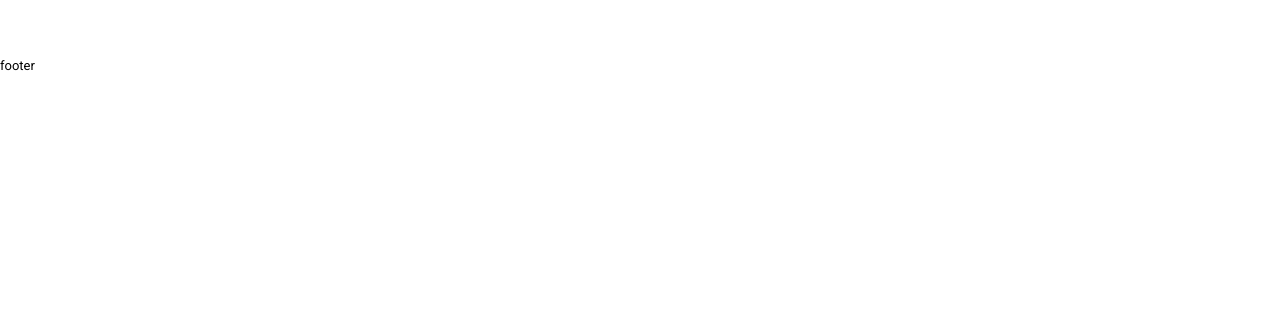
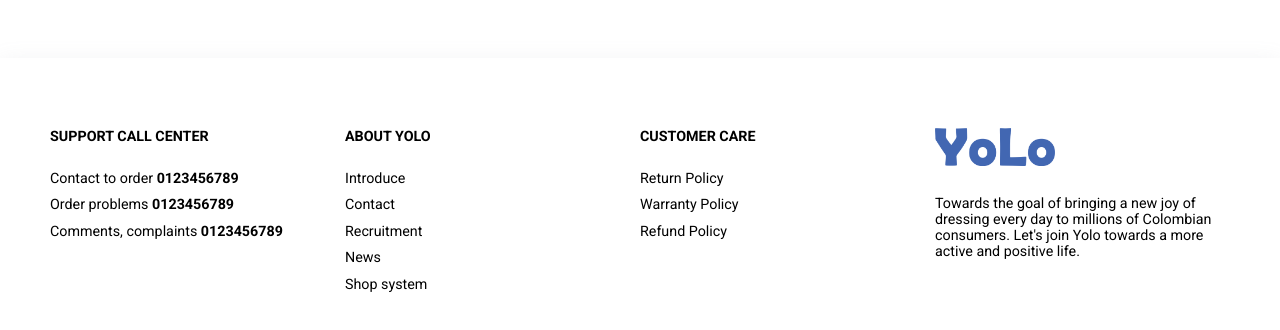
Before and after one commit to repleyva/ecommerce-app, a React (Create React App) app: page / in a window 1280 px wide. Shown: the part 868-1198 px from the top of the page. Before the commit the page ends 941 px from the top, so only its background shows below. Built offline with nearby package versions, Linux system fonts and the light colour scheme.

Commit message:
Make footer

```diff
--- a/src/app.scss
+++ b/src/app.scss
@@ -2,7 +2,7 @@
 @import url("https://fonts.googleapis.com/css2?family=Roboto:ital,wght@0,100;0,300;0,400;0,500;0,700;0,900;1,100;1,300;1,400;1,500;1,700;1,900&display=swap");
 @import url("https://fonts.googleapis.com/css2?family=M+PLUS+Rounded+1c:wght@100;300;400;500;700;800;900&display=swap");
 
-/* Reseteamos las variables por defecto del sistema */
+/* Reseteamos las valiables por defecto del sistema */
 
 * {
   padding: 0;
@@ -37,6 +37,10 @@ a {
 	cursor: pointer;
 }
 
+a:hover {
+	color: $main-color;
+}
+
 @each $color, $val in $colors {
   .color-#{$color} {
     color: $val;
@@ -47,18 +51,24 @@ a {
   }
 }
 
-@each $var in $numbers {
-  .grid-col-md-#{$var} {
+@each $val in $numbers {
+    .grid-col-#{$val} {
+        grid-template-columns: repeat($val, 1fr);
+    }
+}
+
+@each $val in $numbers {
+  .grid-col-md-#{$val} {
     @include tablet {
-      grid-template-columns: repeat($var, 1fr);
+      grid-template-columns: repeat($val, 1fr);
     }
   }
 }
 
-@each $var in $numbers {
-  .grid-col-sm-#{$var} {
+@each $val in $numbers {
+  .grid-col-sm-#{$val} {
     @include mobile {
-      grid-template-columns: repeat($var, 1fr);
+      grid-template-columns: repeat($val, 1fr);
     }
   }
 }
--- a/src/components/Footer.js
+++ b/src/components/Footer.js
@@ -1,11 +1,112 @@
-import React from 'react'
+import React from "react";
+import { Link } from "react-router-dom";
+import logo from "../assets/images/Logo-2.png";
+import Grid from "./Grid";
+
+const footerAboutLinks = [
+  {
+    display: "Introduce",
+    path: "/about",
+  },
+  {
+    display: "Contact",
+    path: "/about",
+  },
+  {
+    display: "Recruitment",
+    path: "/about",
+  },
+  {
+    display: "News",
+    path: "/about",
+  },
+  {
+    display: "Shop system",
+    path: "/about",
+  },
+];
+
+const footerCustomerLinks = [
+  {
+    display: "Return Policy",
+    path: "/about",
+  },
+  {
+    display: "Warranty Policy",
+    path: "/about",
+  },
+  {
+    display: "Refund Policy",
+    path: "/about",
+  },
+];
+
+const footerContactNumber = [
+  {
+    display: "Contact to order",
+    number: "0123456789",
+  },
+  {
+    display: "Order problems",
+    number: "0123456789",
+  },
+  {
+    display: "Comments, complaints",
+    number: "0123456789",
+  },
+];
 
 const Footer = () => {
-	return (
-		<div>
-			footer
-		</div>
-	)
-}
+  return (
+    <footer className="footer">
+      <div className="container">
+        <Grid col={4} mdCol={2} smCol={1} gap={10}>
+          <div>
+            <div className="footer__title">Support call center</div>
+            <div className="footer__content">
+              {footerContactNumber.map((item, index) => (
+                <p key={index}>
+                  {item.display} <strong>{item.number}</strong>
+                </p>
+              ))}
+            </div>
+          </div>
+          <div>
+            <div className="footer__title">About Yolo</div>
+            <div className="footer__content">
+              {footerAboutLinks.map((item, index) => (
+                <p key={index}>
+                  <Link to={item.path}>{item.display}</Link>
+                </p>
+              ))}
+            </div>
+          </div>
+          <div>
+            <div className="footer__title">Customer care</div>
+            <div className="footer__content">
+              {footerCustomerLinks.map((item, index) => (
+                <p key={index}>
+                  <Link to={item.path}>{item.display}</Link>
+                </p>
+              ))}
+            </div>
+          </div>
+          <div className="footer__about">
+            <p>
+              <Link to="/">
+                <img src={logo} className="footer__logo" alt="" />
+              </Link>
+            </p>
+            <p>
+              Towards the goal of bringing a new joy of dressing every day to
+              millions of Colombian consumers. Let's join Yolo towards a more
+              active and positive life.
+            </p>
+          </div>
+        </Grid>
+      </div>
+    </footer>
+  );
+};
 
-export default Footer
+export default Footer;
--- a/src/components/Grid.js
+++ b/src/components/Grid.js
@@ -7,8 +7,8 @@ const Grid = (props) => {
   };
 
   const col = props.col && `grid-col-${props.col}`;
-  const mdCol = props.mdCol && `grid-col-${props.mdCol}`;
-  const smCol = props.smCol && `grid-col-${props.smCol}`;
+  const mdCol = props.mdCol && `grid-col-md-${props.mdCol}`;
+  const smCol = props.smCol && `grid-col-sm-${props.smCol}`;
 
   return (
     <div className={`grid ${col} ${mdCol} ${smCol}`} style={style}>
--- a/src/index.scss
+++ b/src/index.scss
@@ -1,4 +1,6 @@
 @import "./sass/variables";
 @import "./sass/mixins";
 @import "./app";
+
 @import "./sass/components/header";
+@import "./sass/components/footer";
--- /dev/null
+++ b/src/sass/components/_footer.scss
@@ -0,0 +1,27 @@
+.footer {
+  padding: 70px 0;
+  box-shadow: $box-shadow;
+  font-size: 1.1rem;
+
+   &__logo {
+    height: 38px;
+  }
+
+  &__about {
+    p {
+      margin-bottom: 2rem;
+    }
+  }
+
+  &__title {
+    text-transform: uppercase;
+    margin-bottom: 2rem;
+    font-weight: 600;
+  }
+
+ &__content {
+    p {
+      margin-bottom: .8rem;
+    }
+  }
+}
```
